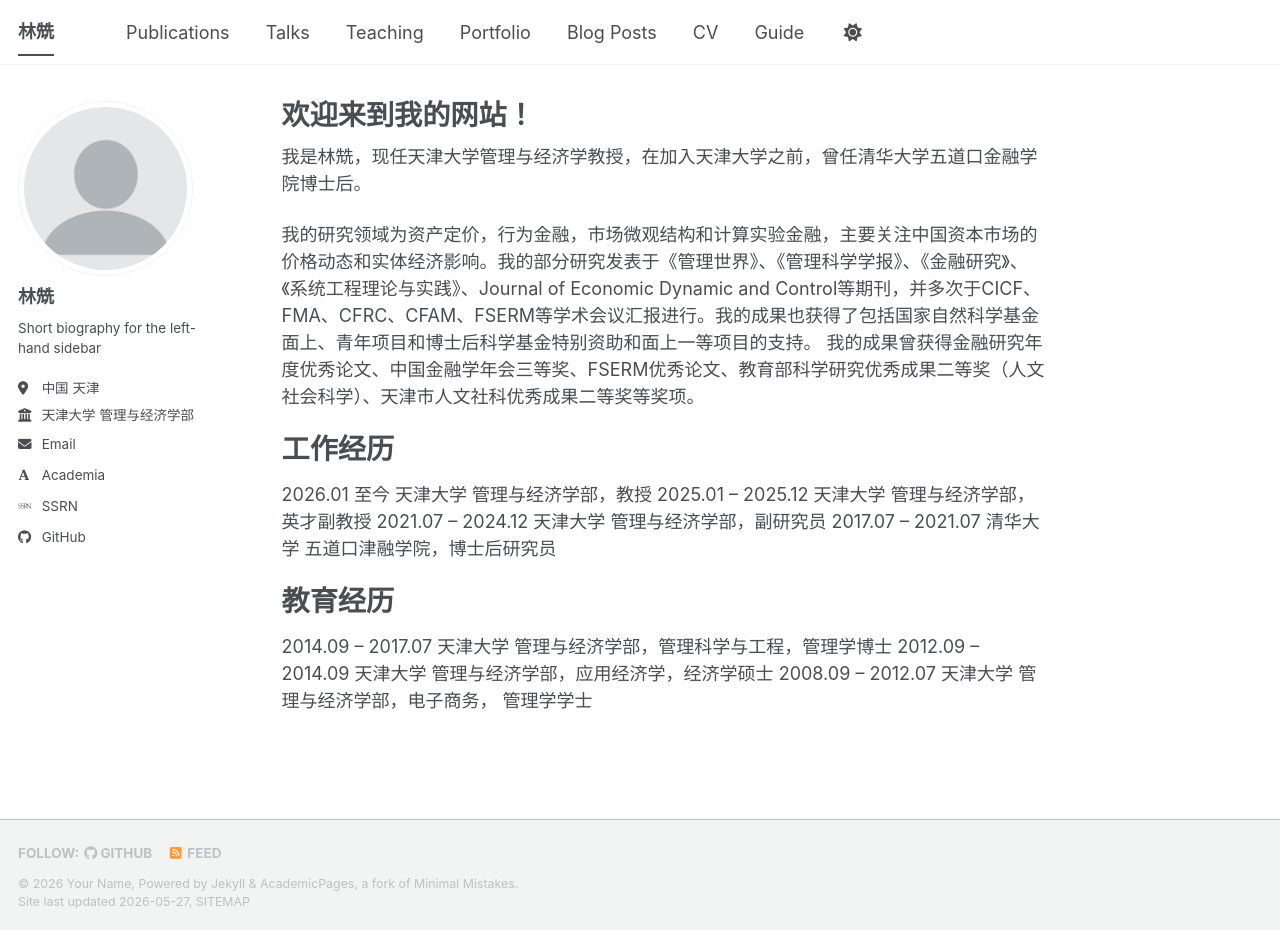
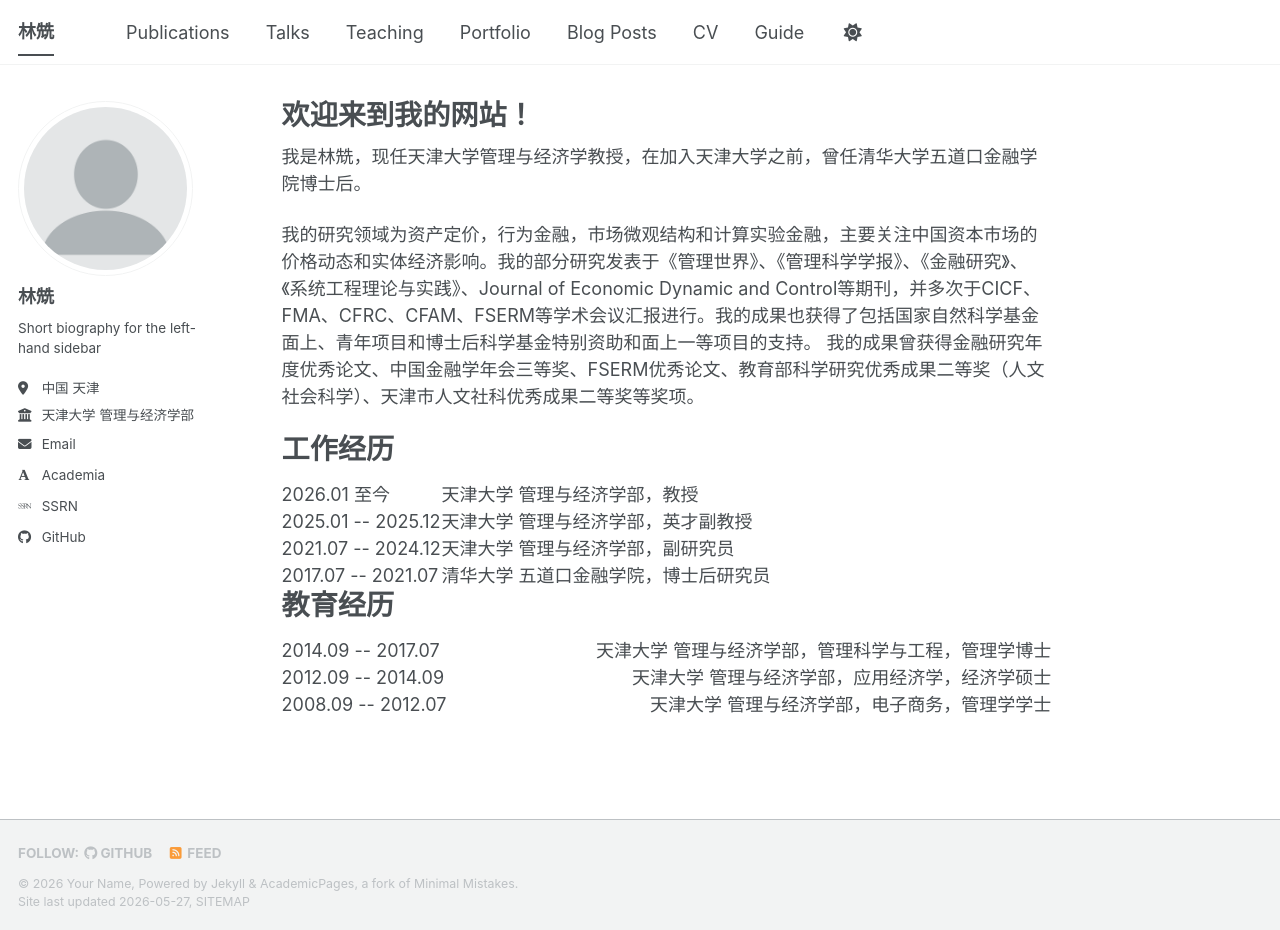
Before and after one commit to LinShen-fin/LinShen-fin.github.io, a Jekyll site: the page built from _pages/about.md, in a window 1280 px wide and 930 px high. Built offline with Jekyll 4.4.1, drawn with Linux system fonts in a browser that asks for light colours; some web fonts are replaced; a script bundle is joined from its source files by our own code; library files that are not in the unit come from our copies.

Commit message:
Update about.md

```diff
--- a/_pages/about.md
+++ b/_pages/about.md
@@ -14,13 +14,35 @@ redirect_from:
 
 工作经历
 ======
-2026.01 至今    天津大学 管理与经济学部，教授
-2025.01 -- 2025.12    天津大学 管理与经济学部，英才副教授
-2021.07 -- 2024.12    天津大学 管理与经济学部，副研究员
-2017.07 -- 2021.07    清华大学 五道口津融学院，博士后研究员
+<div style="display: flex; align-items: baseline;">
+  <span style="flex-shrink: 0; width: 160px;">2026.01 至今</span>
+  <span>天津大学 管理与经济学部，教授</span>
+</div>
+<div style="display: flex; align-items: baseline;">
+  <span style="flex-shrink: 0; width: 160px;">2025.01 -- 2025.12</span>
+  <span>天津大学 管理与经济学部，英才副教授</span>
+</div>
+<div style="display: flex; align-items: baseline;">
+  <span style="flex-shrink: 0; width: 160px;">2021.07 -- 2024.12</span>
+  <span>天津大学 管理与经济学部，副研究员</span>
+</div>
+<div style="display: flex; align-items: baseline;">
+  <span style="flex-shrink: 0; width: 160px;">2017.07 -- 2021.07</span>
+  <span>清华大学 五道口金融学院，博士后研究员</span>
+</div>
+
 
 教育经历
 ======
-2014.09 -- 2017.07    天津大学 管理与经济学部，管理科学与工程，管理学博士
-2012.09 -- 2014.09    天津大学 管理与经济学部，应用经济学，经济学硕士
-2008.09 -- 2012.07    天津大学 管理与经济学部，电子商务，  管理学学士
+<div style="display: flex; justify-content: space-between;">
+  <span style="flex-shrink: 0; margin-right: 15px;">2014.09 -- 2017.07</span>
+  <span>天津大学 管理与经济学部，管理科学与工程，管理学博士</span>
+</div>
+<div style="display: flex; justify-content: space-between;">
+  <span style="flex-shrink: 0; margin-right: 15px;">2012.09 -- 2014.09</span>
+  <span>天津大学 管理与经济学部，应用经济学，经济学硕士</span>
+</div>
+<div style="display: flex; justify-content: space-between;">
+  <span style="flex-shrink: 0; margin-right: 15px;">2008.09 -- 2012.07</span>
+  <span>天津大学 管理与经济学部，电子商务，管理学学士</span>
+</div>
```
